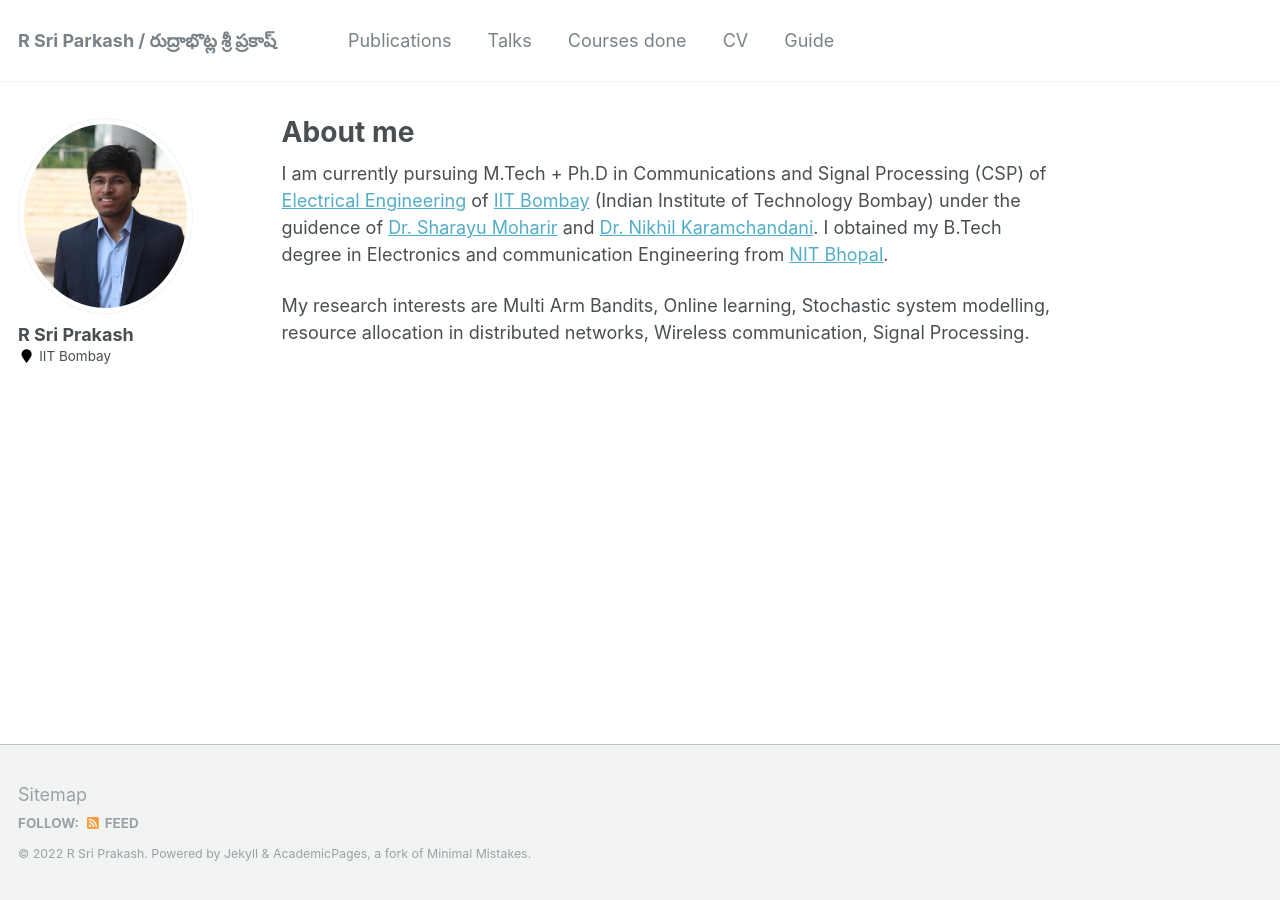
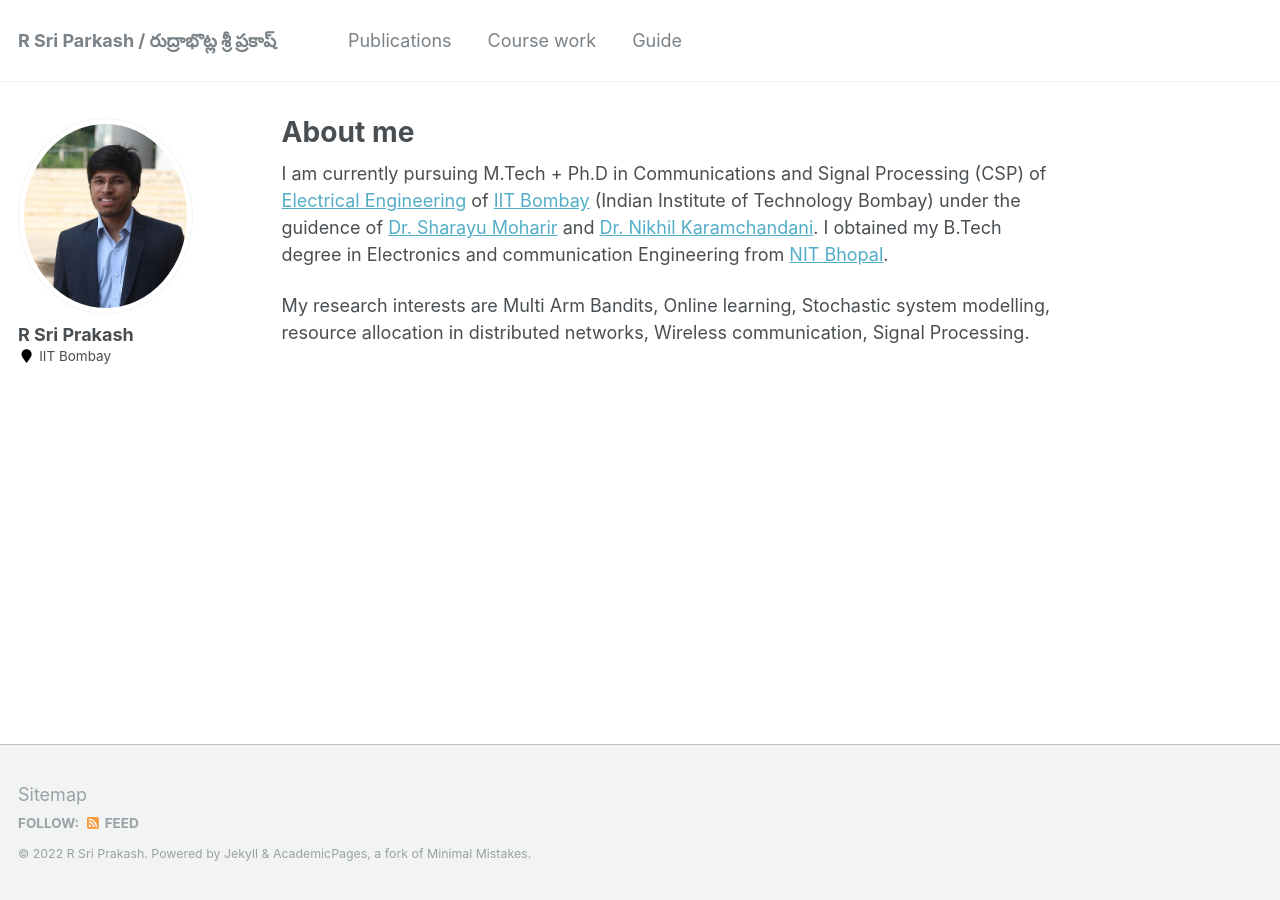
Before and after one commit to rsriprakash/rsriprakash.github.io, a Jekyll site: the page built from _pages/about.md, in a window 1280 px wide. Built offline with Jekyll 4.4.1, drawn with Linux system fonts in a browser that asks for light colours.

Commit message:
navigation update

```diff
--- a/_data/navigation.yml
+++ b/_data/navigation.yml
@@ -3,10 +3,10 @@ main:
   - title: "Publications"
     url: /publications/
 
-  - title: "Talks"
-    url: /talks/
+  #- title: "Talks"
+   # url: /talks/
 
-  - title: "Courses done"
+  - title: "Course work"
     url: /teaching/
 
   #- title: "Portfolio"
@@ -15,8 +15,8 @@ main:
   #- title: "Blog Posts"
    # url: /year-archive/
 
-  - title: "CV"
-    url: /cv/
+  #- title: "CV"
+   # url: /cv/
 
   - title: "Guide"
     url: /markdown/
```
